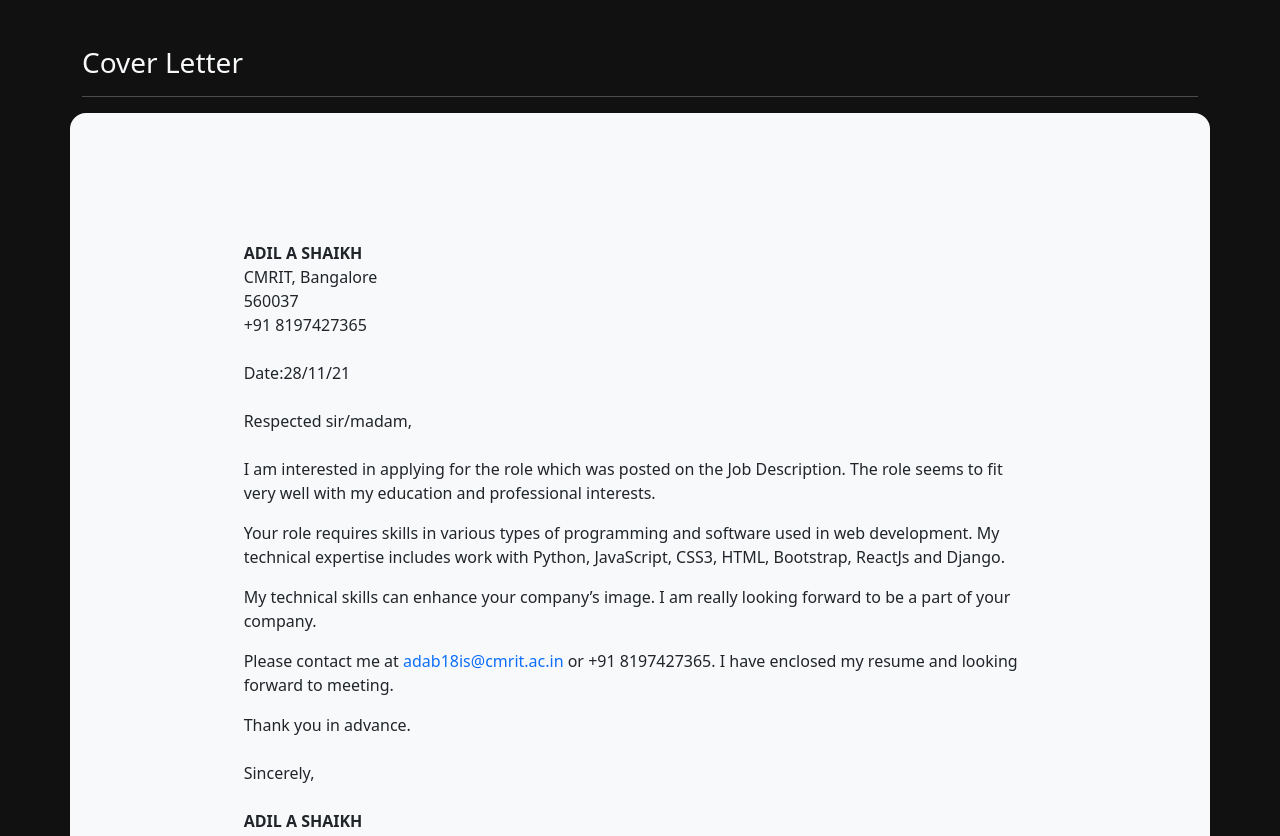
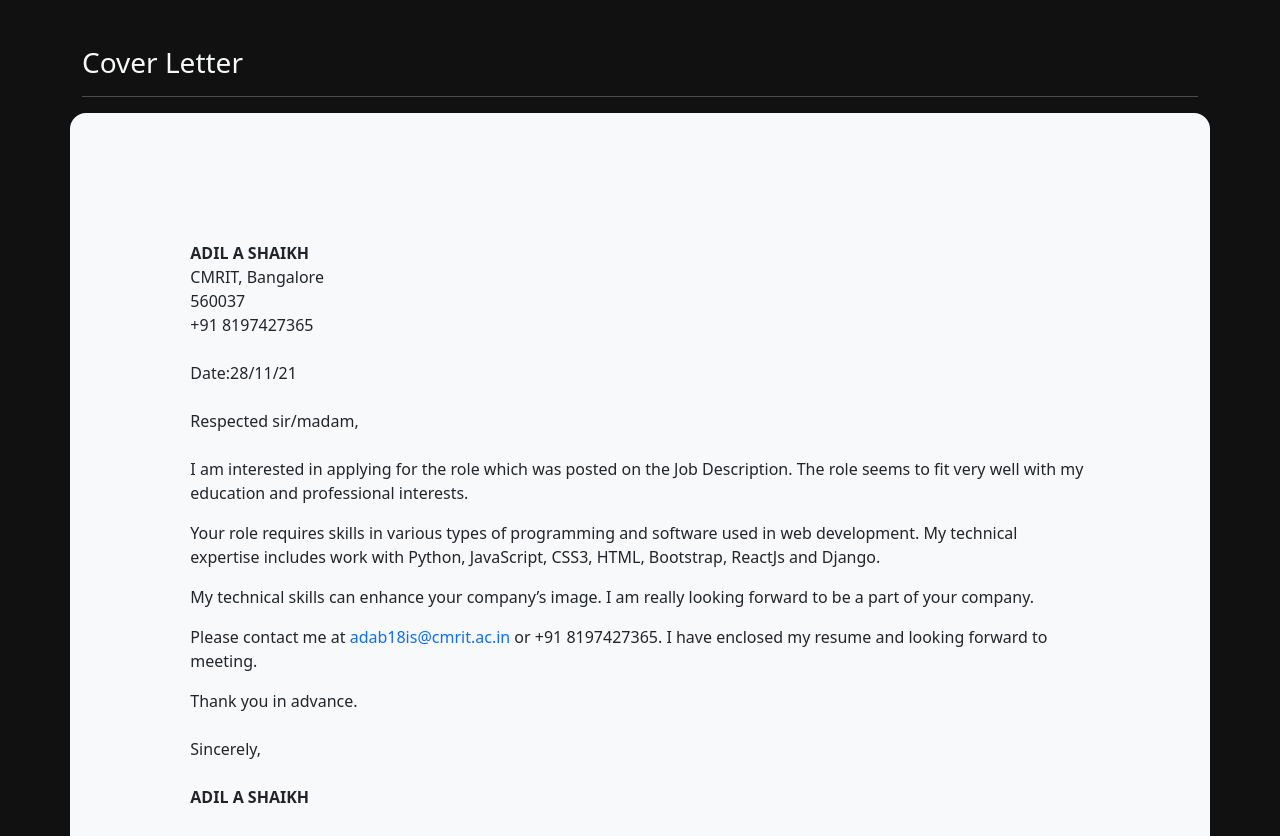
Before and after one commit to aadill365/portfolio, a plain HTML site: page index.html in a window 1280 px wide. Shown: the part 1431-2267 px from the top of the page. Drawn offline with nearby package versions, Linux system fonts and the light colour scheme.

Commit message:
modified index.html

```diff
--- a/index.html
+++ b/index.html
@@ -135,7 +135,7 @@
 	<section id="cover">
 		<h3>Cover Letter</h3>
 		<hr>
-		<div class="row cover bg-light text-dark px-10 py-5 d-flex align-items-center">
+		<div class="row cover bg-light text-dark px-3 py-5 d-flex align-items-center">
 
 		<div class="cover-content col-lg-10">
 		<strong>ADIL A SHAIKH</strong>
```
